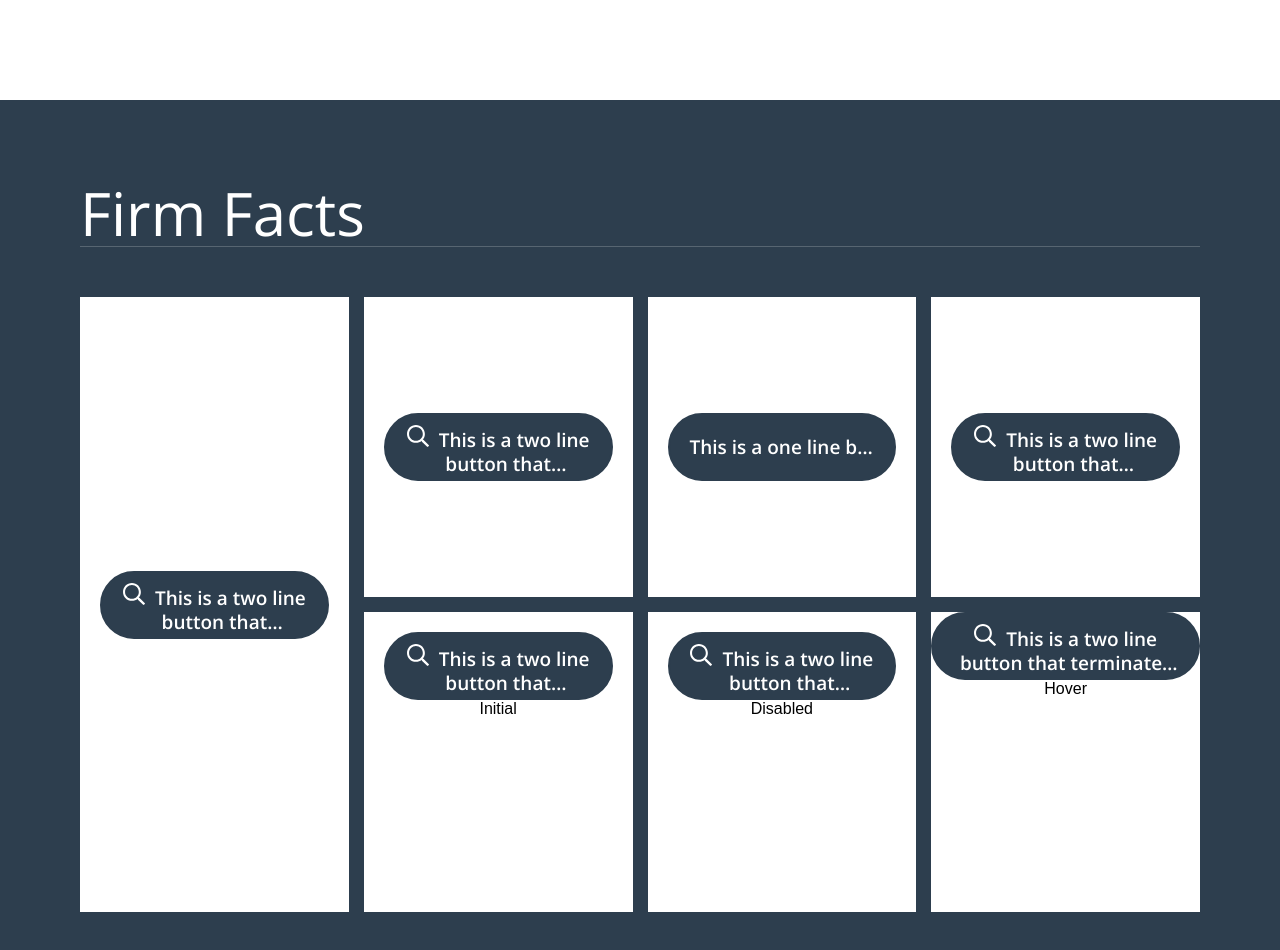
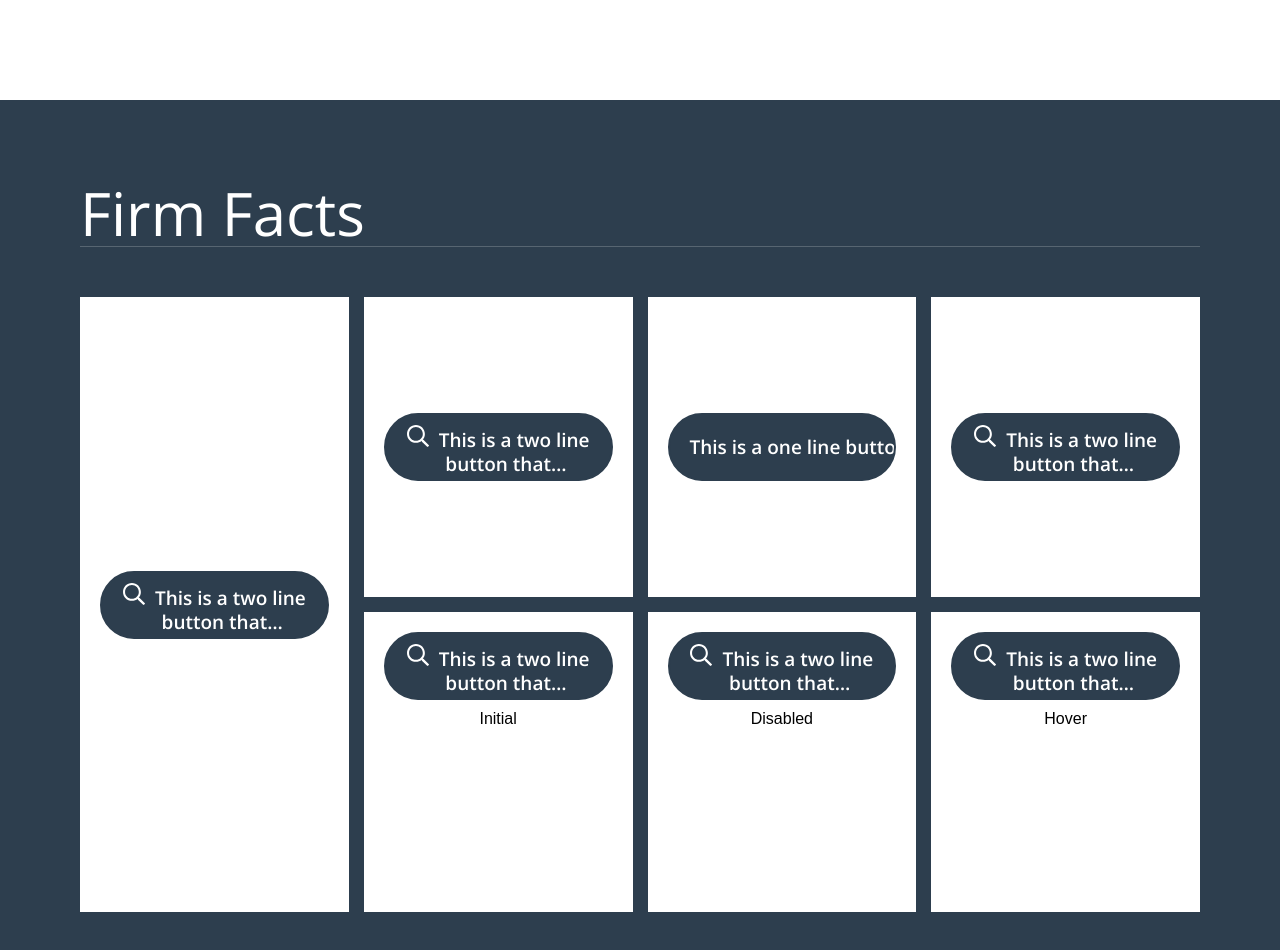
Before and after one commit to andres-artunduaga/firm-facts, a Next.js app: page / in a window 1280 px wide. Shown: the top 950 px of the page. Built offline with nearby package versions, Linux system fonts and the light colour scheme.

Commit message:
Fixing Elipsis

```diff
--- a/src/components/Button/Button.scss
+++ b/src/components/Button/Button.scss
@@ -16,9 +16,13 @@
   overflow: hidden;
   overflow: hidden;
   padding: 10px 20px;
-  text-overflow: ellipsis;
+  text-overflow: clip;
   width: 100%;
   max-width: 300px;
+
+  &:hover {
+    cursor: pointer;
+  }
 
   &.default {
     white-space: nowrap;
@@ -31,6 +35,7 @@
     -webkit-line-clamp: 2;
     -webkit-box-orient: vertical;
     overflow: hidden;
+    text-overflow: ellipsis;
   }
 
   &.hovered {
--- a/src/components/Card/Card.scss
+++ b/src/components/Card/Card.scss
@@ -8,9 +8,13 @@
     min-height: 300px;
     background-color: #ffffff;
     color: #000000;
+    padding: 20px;
+
+    &:hover {
+        cursor: pointer;
+    }
 
     &.default {
-        padding: 20px;
         &:hover {
             background-color: #07C06A;
             color: #ffffff;
--- a/src/components/FirmFacts/FirmFacts.scss
+++ b/src/components/FirmFacts/FirmFacts.scss
@@ -34,4 +34,9 @@
     grid-column-gap: 15px;
     grid-row-gap: 15px;
   }
+
+  .label {
+    margin: 10px auto;
+  }
+
 }
--- a/src/components/FirmFacts/FirmFacts.tsx
+++ b/src/components/FirmFacts/FirmFacts.tsx
@@ -60,7 +60,7 @@ const FirmFacts: React.FC = () => {
         >
             <Button variant="icon">This is a two line button
             that terminates with elipsis</Button>
-            <span>
+            <span className="label">
                 Initial
             </span>
         </Card>
@@ -72,7 +72,7 @@ const FirmFacts: React.FC = () => {
         >
             <Button variant="icon" disabled>This is a two line button
             that terminates with elipsis</Button>
-            <span>
+            <span className="label">
                 Disabled
             </span>
         </Card>
@@ -84,7 +84,7 @@ const FirmFacts: React.FC = () => {
         >
             <Button variant="icon">This is a two line button
             that terminates with elipsis</Button>
-            <span>
+            <span className="label">
                 Hover
             </span>
         </Card>
```
